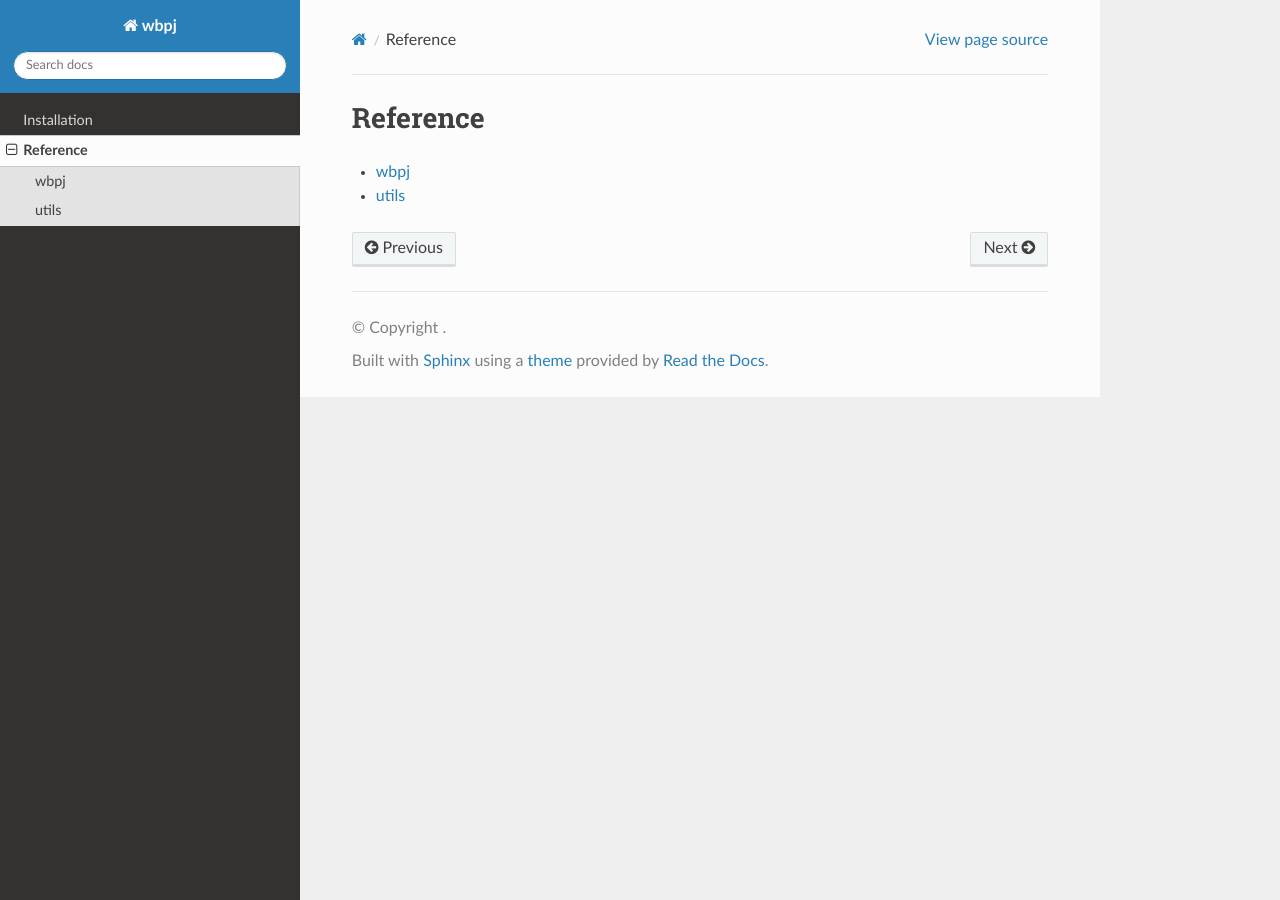
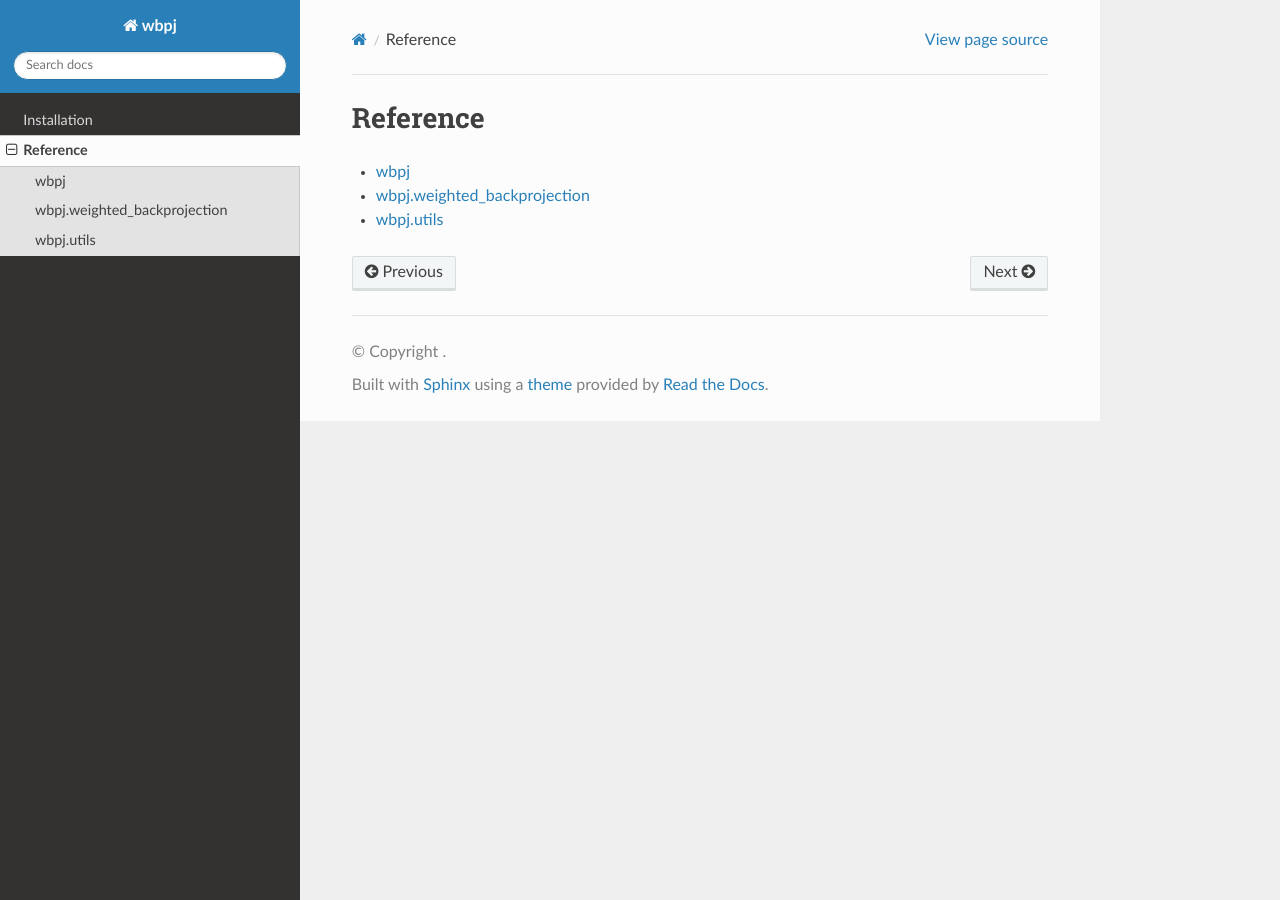
Before and after one commit to ehthiede/packaging_demo, a Sphinx documentation site: the page built from docs/reference/index.rst, in a window 1280 px wide. Built offline with Sphinx 7.4.7 and the Read the Docs theme 2.0.0, drawn with Linux system fonts in a browser that asks for light colours.

Commit message:
Updated reference

```diff
--- a/docs/reference/index.rst
+++ b/docs/reference/index.rst
@@ -1,8 +1,9 @@
 Reference
-========
+=========
 
 .. toctree::
     :glob:
 
     wbpj
+    weighted_backprojection
     utils
--- a/docs/reference/utils.rst
+++ b/docs/reference/utils.rst
@@ -1,5 +1,5 @@
-utils
-=====
+wbpj.utils
+==========
 
 .. automodule:: wbpj.utils
     :members:
--- a/docs/reference/wbpj.rst
+++ b/docs/reference/wbpj.rst
@@ -1,9 +1,5 @@
 wbpj
 ====
 
-.. testsetup::
-
-    from wbpj import *
-
 .. automodule:: wbpj
     :members:
--- /dev/null
+++ b/docs/reference/weighted_backprojection.rst
@@ -0,0 +1,5 @@
+wbpj.weighted_backprojection
+============================
+
+.. automodule:: wbpj.weighted_backprojection
+    :members:
```
